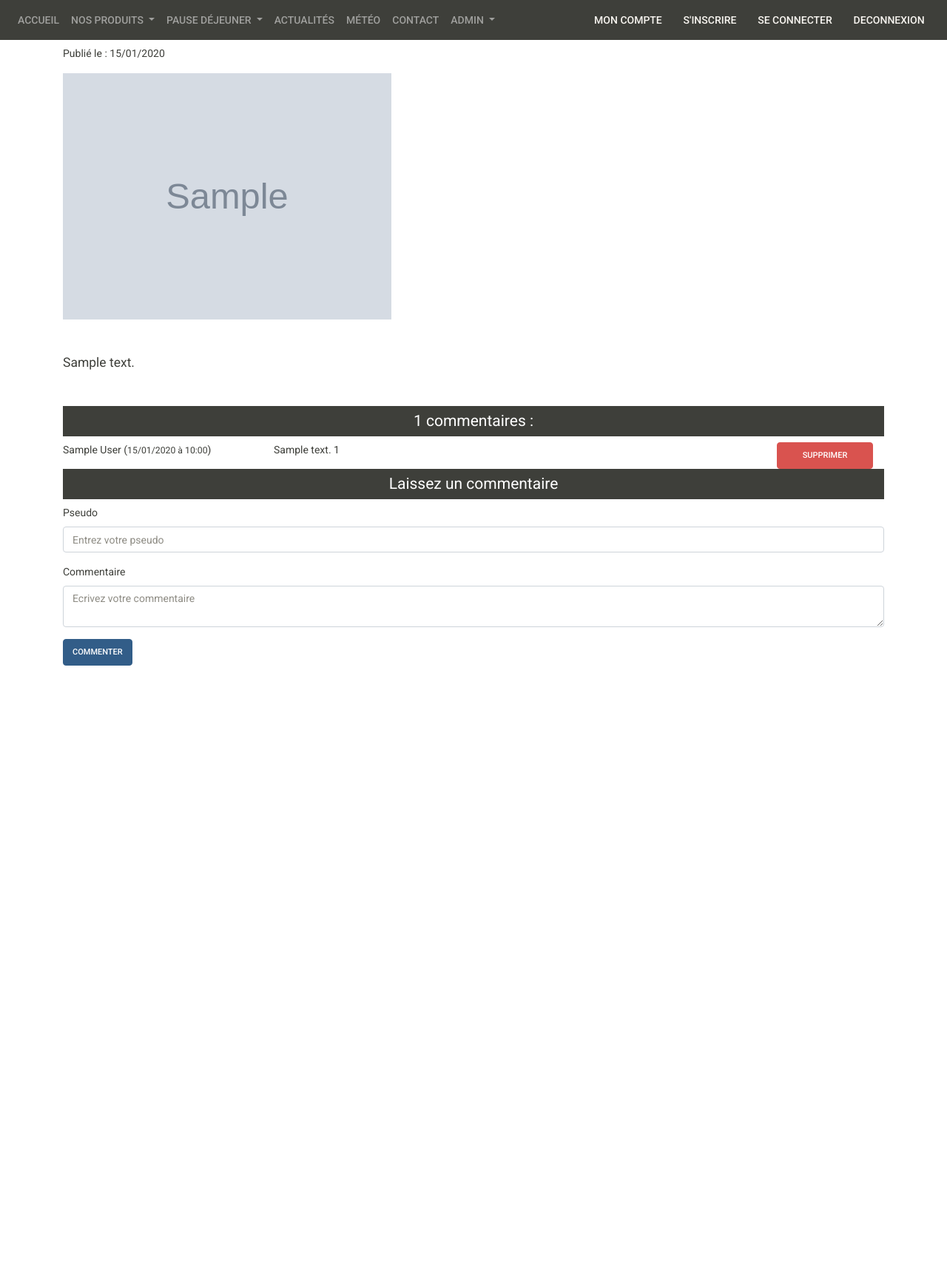
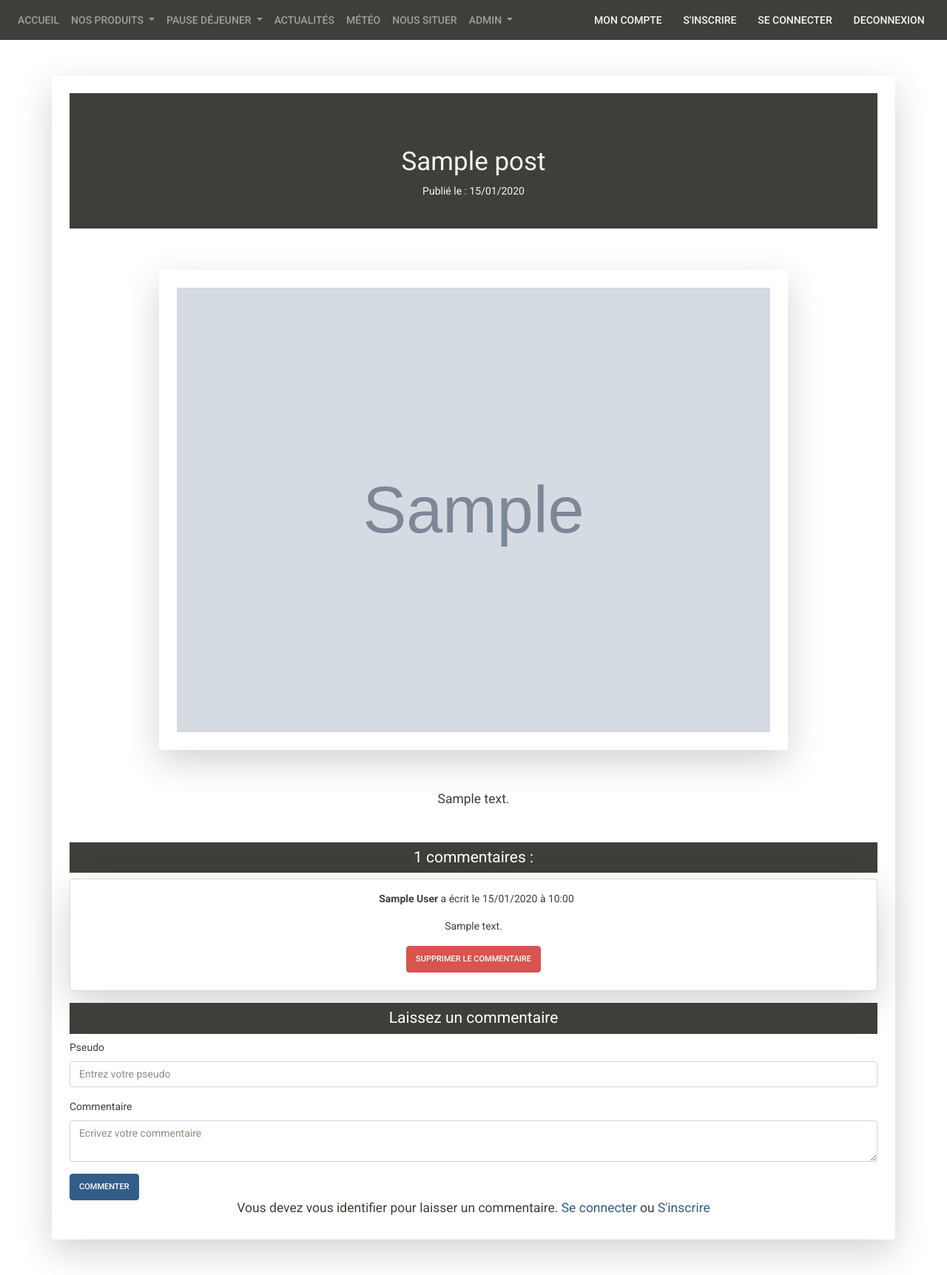
Before and after one commit to clement45000/projet5, a Symfony app: template templates/news/post.html.twig in a window 1280 px wide. Shown: the whole page at 74% size. Before the commit the page ends 900 px from the top, so only its background shows below. Run offline with Twig, Linux system fonts and the light colour scheme; the template is opened without the code that fills it: most values are stand-ins (such as "Sample title", 1, 10 or a date in 2020); grey boxes marked "Sample" are stand-in pictures; form fields are guessed from the names that the template uses; some libraries are stand-ins or nearby versions.

Commit message:
Amélioration design

```diff
--- a/src/Entity/Comment.php
+++ b/src/Entity/Comment.php
@@ -4,6 +4,7 @@ namespace App\Entity;
 
 use App\Repository\CommentRepository;
 use Doctrine\ORM\Mapping as ORM;
+use Symfony\Component\Validator\Constraints as Assert;
 
 /**
  * @ORM\Entity(repositoryClass=CommentRepository::class)
@@ -19,11 +20,15 @@ class Comment
 
     /**
      * @ORM\Column(type="string", length=255)
+     * @Assert\NotBlank(message="Veuillez saisir un pseudo")
+     * @Assert\Length(min=4, minMessage="Le pseudo doit comporter 4 caractères minimum")
      */
     private $author;
 
     /**
      * @ORM\Column(type="text")
+     * @Assert\NotBlank(message="Veuillez saisir un contenu")
+     * @Assert\Length(min=4, minMessage="Le message doit comporter 3 caractères minimum")
      */
     private $content;
 
--- a/src/Entity/Product.php
+++ b/src/Entity/Product.php
@@ -7,6 +7,7 @@ use Doctrine\ORM\Mapping as ORM;
 use Symfony\Component\HttpFoundation\File\File;
 use Symfony\Component\HttpFoundation\File\UploadedFile;
 use Vich\UploaderBundle\Mapping\Annotation as Vich;
+use Symfony\Component\Validator\Constraints as Assert;
 
 /**
  * @ORM\Entity(repositoryClass=ProductRepository::class)
@@ -23,6 +24,8 @@ class Product
 
     /**
      * @ORM\Column(type="string", length=255)
+     * @Assert\NotBlank(message="Ce champs ne peut pas être vide")
+     * @Assert\Length(min=2, minMessage="Ce champs doit comporter au moins 2 caractères")
      */
     private $name;
 
@@ -33,6 +36,8 @@ class Product
 
     /**
      * @ORM\Column(type="float")
+     * @Assert\NotBlank(message="Ce champs ne peut pas être vide")
+     * @Assert\Range(min=0.1,max=100, notInRangeMessage="Vous devez choisir un nombre compris entre 0.1 et 300")
      */
     private $price;
 
@@ -43,6 +48,7 @@ class Product
 
     /**
      * @Vich\UploadableField(mapping="product_image", fileNameProperty="image")
+     * @Assert\NotBlank(message="Vous devez ajouter une image")
      */
     private $imageFile;
 
--- a/templates/base.html.twig
+++ b/templates/base.html.twig
@@ -47,7 +47,7 @@
                         <a class="nav-link size_font" href="{{path('weather')}}">Météo</a>
                     </li>
                     <li class="nav-item">
-                        <a class="nav-link size_font" href="{{path('contact')}}">Contact</a>
+                        <a class="nav-link size_font" href="{{path('contact')}}">Nous situer</a>
                     </li>
 
                     <!-- Ajouter si admin et à true alors on affiche onglet admin -->
@@ -80,8 +80,8 @@
         <script src="https://code.jquery.com/jquery-3.5.1.slim.min.js" integrity="sha384-DfXdz2htPH0lsSSs5nCTpuj/zy4C+OGpamoFVy38MVBnE+IbbVYUew+OrCXaRkfj" crossorigin="anonymous"></script>
         <script src="https://cdn.jsdelivr.net/npm/popper.js@1.16.0/dist/umd/popper.min.js" integrity="sha384-Q6E9RHvbIyZFJoft+2mJbHaEWldlvI9IOYy5n3zV9zzTtmI3UksdQRVvoxMfooAo" crossorigin="anonymous"></script>
         <script src="https://stackpath.bootstrapcdn.com/bootstrap/4.5.0/js/bootstrap.min.js" integrity="sha384-OgVRvuATP1z7JjHLkuOU7Xw704+h835Lr+6QL9UvYjZE3Ipu6Tp75j7Bh/kR0JKI" crossorigin="anonymous"></script>
-        <script src="https://cdn.tiny.cloud/1/vmby97kegyza9ueuf6kdpnrcft9fqa1fwrlunll2yyiuk7zi/tinymce/5/tinymce.min.js" referrerpolicy="origin"></script>
-        <script>tinymce.init({selector: '#post_content', height:500});</script>
+        <!--<script src="https://cdn.tiny.cloud/1/vmby97kegyza9ueuf6kdpnrcft9fqa1fwrlunll2yyiuk7zi/tinymce/5/tinymce.min.js" referrerpolicy="origin"></script>
+        <script>tinymce.init({selector: '#post_content', height:500});</script> -->
         <script src="{{asset('js/appweather.js')}}"></script>
     </body>
 </html>
--- a/templates/global/contact.html.twig
+++ b/templates/global/contact.html.twig
@@ -4,6 +4,10 @@
 {% block monTitre %}Contactez-nous{% endblock %}
 
 {% block body %}
-
+    <div class="container">
+        <section>
+            <h1 class="text-center text-light mt-5 bg-danger p-5 ">Contactez-nous</h1>
+        </section>
+    </div>
 
 {% endblock %}
--- a/templates/global/home.html.twig
+++ b/templates/global/home.html.twig
@@ -32,19 +32,19 @@
               <div class="col">
                   <img class="border border-primary shadow p-3 mb-5 bg-white rounded mt-5" src="{{asset('images/icones/news.png')}}" alt="image d'un journal">
                  <div>
-                     <a class="btn bckgrdpersopink text-light" href="">Nos publications</a>
+                     <a class="btn bckgrdpersopink text-light" href="{{path('show_posts')}}">Nos publications</a>
                  </div>
               </div>
             <div class="col">
                 <img class="border border-primary shadow p-3 mb-5 bg-white rounded mt-5" src="{{asset('images/icones/croissant.png')}}" alt="icone d'un croissant">
                 <div>
-                    <a class="btn bckgrdpersopink text-light" href="">Nos produits</a>
+                    <a class="btn bckgrdpersopink text-light" href="{{path('products')}}">Nos produits</a>
                 </div>
             </div>
             <div class="col">
                   <img class="border border-primary shadow p-3 mb-5 bg-white rounded mt-5" src="{{asset('images/icones/contact.png')}}" alt="icone contact">
                 <div>
-                    <a class="btn bckgrdpersopink text-light" href="">Nous contacter</a>
+                    <a class="btn bckgrdpersopink text-light" href="{{path('contact')}}">Nous contacter</a>
                 </div>
             </div>
         </div>
--- a/templates/news/post.html.twig
+++ b/templates/news/post.html.twig
@@ -1,11 +1,10 @@
 {% extends 'base.html.twig' %}
 
 {% block title %}Actualités{% endblock %}
-{% block monTitre %}{{post.title}}{% endblock %}
-
 {% block body %}
 
-    <div class="container">
+    <div class="container mt-5 shadow-lg p-4 mb-5 bg-white rounded">
+
     {% for message in app.flashes('success') %}
         <div class="text-center alert alert-success">
             {{message}}
@@ -13,13 +12,36 @@
     {% endfor %}
 
         <section>
+            <div class="bg-primary p-4">
+                <h1 class="text-center text-light mt-5">{{post.title}}</h1>
+                <p class="text-center text-light">Publié le : {{post.createAt | date('d/m/Y')}} </p>
+            </div>
+
             <article class=" mt-2 mb-5">
-                <p>Publié le : {{post.createAt | date('d/m/Y')}} </p>
-                <img src="{{asset('images/products/' ~ post.image)}}" style="width:40%; height:auto" alt="Image de l'article">
-                <div class="h5 mt-5">{{post.content | raw}}</div>
+                <div class="text-center container">
+                      <img class="shadow-lg p-4 mb-2 bg-white rounded center mt-5" src="{{asset('images/products/' ~ post.image)}}" style="width:80%; height:30%;" alt="Image de l'article">
+                </div>
+                <div class="h5 mt-5 text-center">{{post.content | raw}}</div>
             </article>
         </section>
 
+        <section>
+            <p class="text-white text-center bg-primary h4 p-2">{{post.comments | length}} commentaires :</p>
+
+            {% for comment in post.comments %}
+            <div class="text-center border border-bg-dark mt-2 pb-2 shadow-lg p-2 bg-white rounded">
+                <p class="mt-2 ml-2 mb-0"><span class="font-weight-bold">{{comment.author}} </span>a écrit le {{comment.createdAt | date('d/m/Y à H:i')}}</p>
+                <p></p>
+                <p>{{comment.content | raw }}</p>
+                <form method="post" class="col" action="{{path('delete_comment',{'id' : comment.id})}}" onsubmit="return confirm('Voulez-vous vraiment supprimer cet article ?')">
+                    <input type="hidden" name="_method" value="DEL"> <!--Pour ne oas créer de collision entre les routes -->
+                    <input type="hidden" name="_tokencomment" value="{{csrf_token('DEL' ~ comment.id)}}">
+                    <input type="submit" class="btn btn-danger mb-3" value="supprimer le commentaire">
+                </form>
+            </div>
+            {% endfor %}
+        </section>
+{#
         <section class="mb-5">
 
             <p class="text-white text-center bg-primary h4 p-2">{{post.comments | length}} commentaires :</p>
@@ -48,13 +70,17 @@
 
               </div>
 
-              {% endfor %}
-            <p class="text-white text-center bg-primary h4 p-2">Laissez un commentaire</p>
-            {{ form_start(commentForm) }}
+              {% endfor %} #}
+            <p class="text-white text-center bg-primary h4 p-2 mt-3">Laissez un commentaire</p>
+            {{ form_start(commentForm, {'attr': {'novalidate' : 'novalidate'}})}}
             {{ form_row(commentForm.author, {"attr" : {'placeholder':'Entrez votre pseudo'},"label":"Pseudo"})}}
             {{ form_row(commentForm.content, {"attr" : {'placeholder':'Ecrivez votre commentaire'},"label":"Commentaire"})}}
             <button type="submit" class="btn btn-primary">Commenter</button>
             {{form_end(commentForm)}}
+
+            <div>
+                <p class="h5 text-center">Vous devez vous identifier pour laisser un commentaire.<a class="text-primary" href="#"> Se connecter</a> ou <a  class="text-primary" href="#">S'inscrire</a></p>
+            </div>
         </section>
     </div>
 {% endblock %}
--- a/templates/products/boulangeries.html.twig
+++ b/templates/products/boulangeries.html.twig
@@ -4,7 +4,7 @@
 {% block body %}
 
     <div class="container mt-5 shadow-lg p-4 mb-5 bg-white rounded">
-        <h1 class="text-center text-light mt-5 bg-danger pt-3 pb-3 ">Découvrez notre Boulangerie</h1>
+        <h1 class="text-center text-light mt-5 bg-danger p-5">Découvrez notre Boulangerie</h1>
         <div class="row">
             {% for product in products %}
             <div class="col-12 col-md-6 col-lg-4 col-xl-3 mt-5">
--- a/templates/products/patisseries.html.twig
+++ b/templates/products/patisseries.html.twig
@@ -3,7 +3,7 @@
 {% block title %}Pâtisserie{% endblock %}
 {% block body %}
     <div class="container mt-5 shadow-lg p-4 mb-5 bg-white rounded">
-        <h1 class="text-center text-light mt-5 bg-danger pt-3 pb-3 ">Découvrez nos pâtisserie</h1>
+        <h1 class="text-center text-light mt-5 bg-primary p-5">Découvrez nos pâtisserie</h1>
         <div class="row">
 
             {% for product in products %}
--- a/templates/products/salades.html.twig
+++ b/templates/products/salades.html.twig
@@ -2,8 +2,8 @@
 
 {% block title %}Salades{% endblock %}
 {% block body %}
-<div class="container mt-5 shadow-lg p-4 mb-5 bg-white rounded">
-    <h1 class="text-center text-light mt-5 bg-danger pt-3 pb-3 ">Découvrez nos sandwichs</h1>
+<div class="container border border-bg-dark mt-2 pb-2 mt-5 shadow-lg p-4 mb-5 bg-white rounded">
+    <h1 class="text-center text-light mt-5 bg-danger p-5">Découvrez nos salades</h1>
     <div class="row">
         {% for product in products %}
         <div class="col-12 col-md-6 col-lg-4 col-xl-3 mt-5">
--- a/templates/products/sandwichs.html.twig
+++ b/templates/products/sandwichs.html.twig
@@ -3,7 +3,7 @@
 {% block title %}Sandwich{% endblock %}
 {% block body %}
 <div class="container mt-5 shadow-lg p-4 mb-5 bg-white rounded">
-    <h1 class="text-center text-light mt-5 bg-danger pt-3 pb-3 ">Découvrez nos sandwichs</h1>
+    <h1 class="text-center text-light mt-5 bg-danger p-5">Découvrez nos sandwichs</h1>
 
     <div class="row">
         {% for product in products %}
--- a/templates/products/viennoiseries.html.twig
+++ b/templates/products/viennoiseries.html.twig
@@ -3,7 +3,7 @@
 {% block title %}Viennoiseries{% endblock %}
 {% block body %}
     <div class="container p-5 mt-5 shadow-lg p-3 mb-5 bg-white rounded">
-        <h1 class="text-center text-light mt-5 bg-danger pt-3 pb-3 ">Découvrez nos viennoiseries</h1>
+        <h1 class="text-center text-light mt-5 bg-danger p-5">Découvrez nos viennoiseries</h1>
         <div class="row">
             {% for product in products %}
             <div class="col-12 col-md-6 col-lg-4 col-xl-3 mt-5">
```
Also changed, not shown: public/css/main.css (+9 -0 lines), src/Entity/Post.php (+5 -2 lines), templates/admin_posts/formposts.html.twig (+18 -15 lines), templates/admin_products/formproducts.html.twig (+8 -12 lines), templates/news/news.html.twig (+9 -7 lines).
